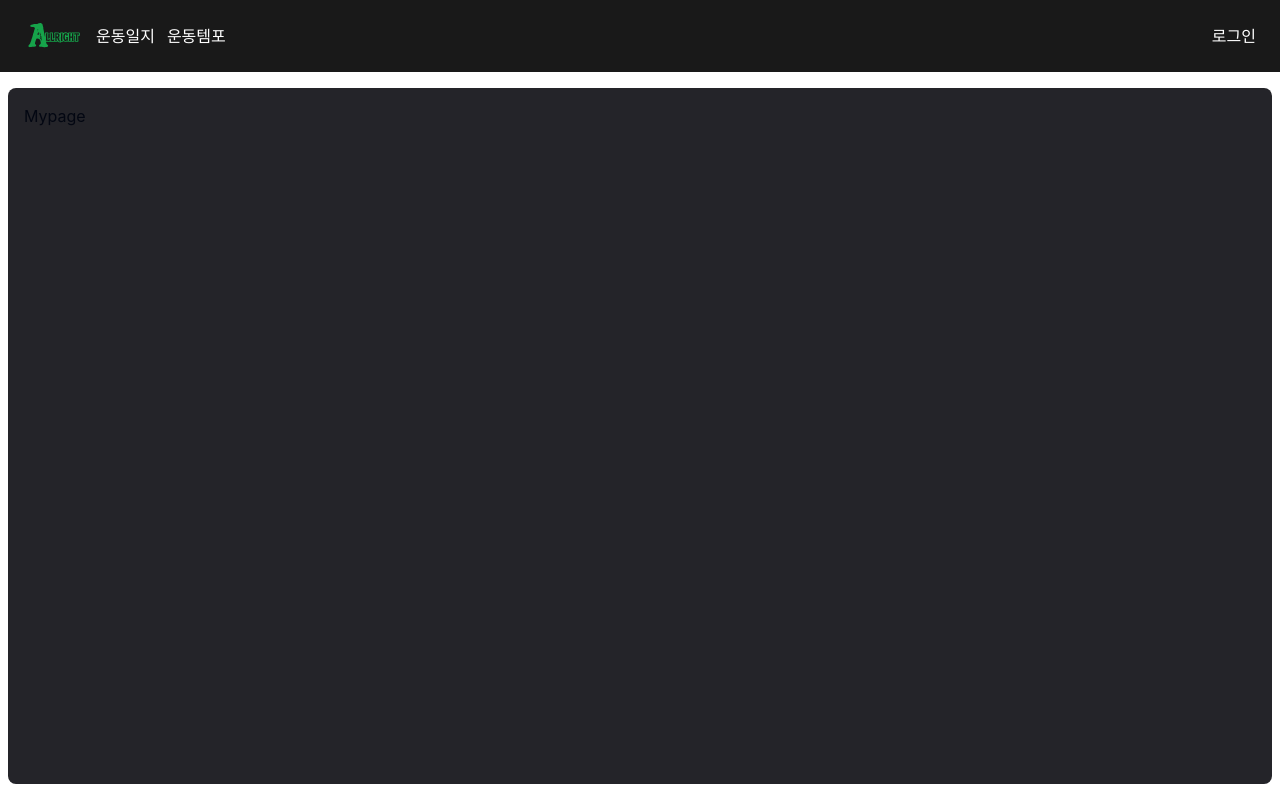
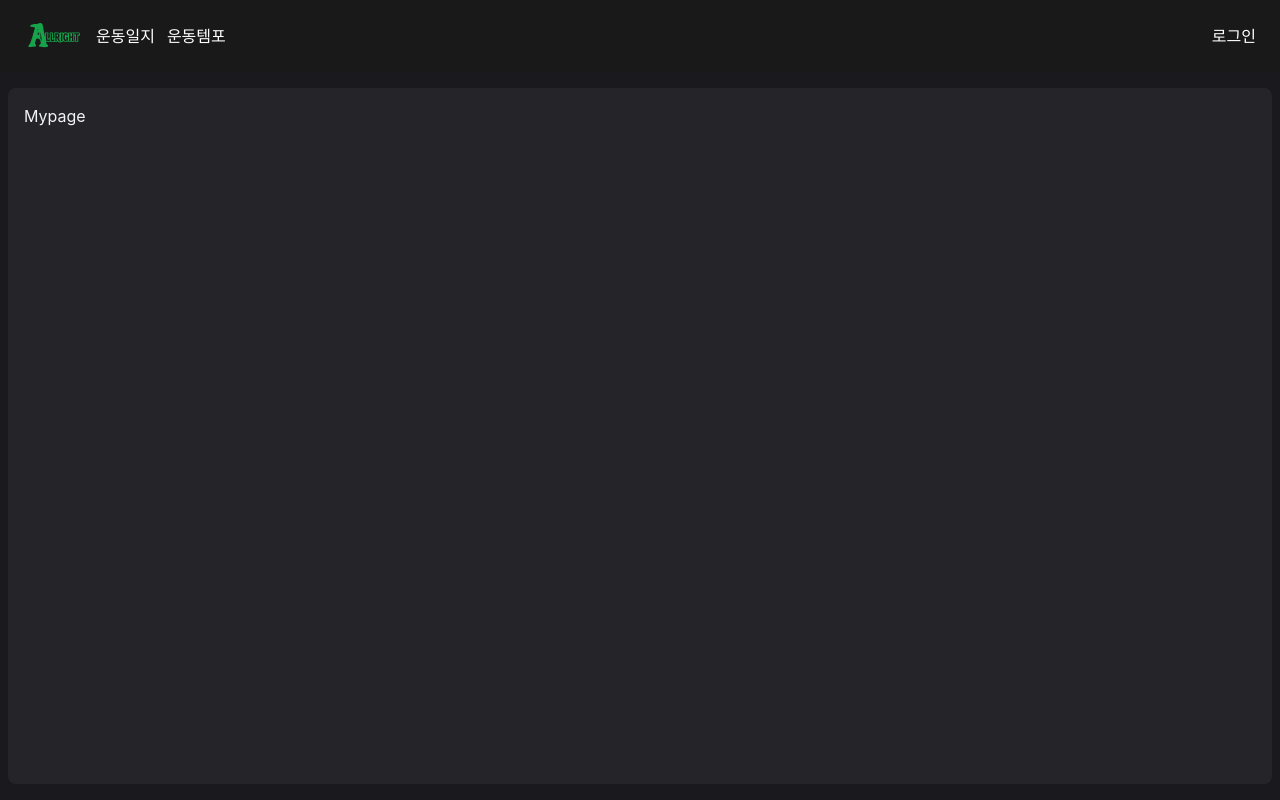
Before and after one commit to whdjh/YepBuddy, a Next.js app in the folder allright_web/: page /mypage in a window 1280 px wide. Built offline with nearby package versions, Linux system fonts and the light colour scheme; a web font is replaced by a local one.

Commit message:
chore: css 롤백

```diff
--- a/allright_web/src/styles/globals.css
+++ b/allright_web/src/styles/globals.css
@@ -1,11 +1,11 @@
+@import "tw-animate-css";
 @import "tailwindcss";
 @import './fonts.css';
-@import "tw-animate-css";
-
-@custom-variant dark (&:is(.dark *));
 
 :root {
-  --primary: oklch(0.21 0.034 264.665);
+  --background: #1a1a1e;
+  --foreground: #f3f4f6;
+  --primary: #c179ff;
   --purple-500: #BF5eff;
   --purple-600: #a339ff;
   --purple-700: #9900ff;
@@ -16,41 +16,12 @@
   --gray-400: #D1D5DB;
   --gray-500: #6b7280;
   --gray-600: #4b5563;
-  --radius: 0.625rem;
-  --background: oklch(1 0 0);
-  --foreground: oklch(0.13 0.028 261.692);
-  --card: oklch(1 0 0);
-  --card-foreground: oklch(0.13 0.028 261.692);
-  --popover: oklch(1 0 0);
-  --popover-foreground: oklch(0.13 0.028 261.692);
-  --primary-foreground: oklch(0.985 0.002 247.839);
-  --secondary: oklch(0.967 0.003 264.542);
-  --secondary-foreground: oklch(0.21 0.034 264.665);
-  --muted: oklch(0.967 0.003 264.542);
-  --muted-foreground: oklch(0.551 0.027 264.364);
-  --accent: oklch(0.967 0.003 264.542);
-  --accent-foreground: oklch(0.21 0.034 264.665);
-  --destructive: oklch(0.577 0.245 27.325);
-  --border: oklch(0.928 0.006 264.531);
-  --input: oklch(0.928 0.006 264.531);
-  --ring: oklch(0.707 0.022 261.325);
-  --chart-1: oklch(0.646 0.222 41.116);
-  --chart-2: oklch(0.6 0.118 184.704);
-  --chart-3: oklch(0.398 0.07 227.392);
-  --chart-4: oklch(0.828 0.189 84.429);
-  --chart-5: oklch(0.769 0.188 70.08);
-  --sidebar: oklch(0.985 0.002 247.839);
-  --sidebar-foreground: oklch(0.13 0.028 261.692);
-  --sidebar-primary: oklch(0.21 0.034 264.665);
-  --sidebar-primary-foreground: oklch(0.985 0.002 247.839);
-  --sidebar-accent: oklch(0.967 0.003 264.542);
-  --sidebar-accent-foreground: oklch(0.21 0.034 264.665);
-  --sidebar-border: oklch(0.928 0.006 264.531);
-  --sidebar-ring: oklch(0.707 0.022 261.325);
 }
 
 @media (prefers-color-scheme: dark) {
   :root {
+    --background: #0a0a0a;
+    --foreground: #f3f4f6;
     --gray-50: #9CA3AF;
     --gray-400: #D1D5DB;
   }
@@ -188,84 +159,3 @@ mux-player {
     --media-accent-color: var(--purple-600) !important;
 
 }
-
-@theme inline {
-  --radius-sm: calc(var(--radius) - 4px);
-  --radius-md: calc(var(--radius) - 2px);
-  --radius-lg: var(--radius);
-  --radius-xl: calc(var(--radius) + 4px);
-  --color-background: var(--background);
-  --color-foreground: var(--foreground);
-  --color-card: var(--card);
-  --color-card-foreground: var(--card-foreground);
-  --color-popover: var(--popover);
-  --color-popover-foreground: var(--popover-foreground);
-  --color-primary: var(--primary);
-  --color-primary-foreground: var(--primary-foreground);
-  --color-secondary: var(--secondary);
-  --color-secondary-foreground: var(--secondary-foreground);
-  --color-muted: var(--muted);
-  --color-muted-foreground: var(--muted-foreground);
-  --color-accent: var(--accent);
-  --color-accent-foreground: var(--accent-foreground);
-  --color-destructive: var(--destructive);
-  --color-border: var(--border);
-  --color-input: var(--input);
-  --color-ring: var(--ring);
-  --color-chart-1: var(--chart-1);
-  --color-chart-2: var(--chart-2);
-  --color-chart-3: var(--chart-3);
-  --color-chart-4: var(--chart-4);
-  --color-chart-5: var(--chart-5);
-  --color-sidebar: var(--sidebar);
-  --color-sidebar-foreground: var(--sidebar-foreground);
-  --color-sidebar-primary: var(--sidebar-primary);
-  --color-sidebar-primary-foreground: var(--sidebar-primary-foreground);
-  --color-sidebar-accent: var(--sidebar-accent);
-  --color-sidebar-accent-foreground: var(--sidebar-accent-foreground);
-  --color-sidebar-border: var(--sidebar-border);
-  --color-sidebar-ring: var(--sidebar-ring);
-}
-
-.dark {
-  --background: oklch(0.13 0.028 261.692);
-  --foreground: oklch(0.985 0.002 247.839);
-  --card: oklch(0.21 0.034 264.665);
-  --card-foreground: oklch(0.985 0.002 247.839);
-  --popover: oklch(0.21 0.034 264.665);
-  --popover-foreground: oklch(0.985 0.002 247.839);
-  --primary: oklch(0.928 0.006 264.531);
-  --primary-foreground: oklch(0.21 0.034 264.665);
-  --secondary: oklch(0.278 0.033 256.848);
-  --secondary-foreground: oklch(0.985 0.002 247.839);
-  --muted: oklch(0.278 0.033 256.848);
-  --muted-foreground: oklch(0.707 0.022 261.325);
-  --accent: oklch(0.278 0.033 256.848);
-  --accent-foreground: oklch(0.985 0.002 247.839);
-  --destructive: oklch(0.704 0.191 22.216);
-  --border: oklch(1 0 0 / 10%);
-  --input: oklch(1 0 0 / 15%);
-  --ring: oklch(0.551 0.027 264.364);
-  --chart-1: oklch(0.488 0.243 264.376);
-  --chart-2: oklch(0.696 0.17 162.48);
-  --chart-3: oklch(0.769 0.188 70.08);
-  --chart-4: oklch(0.627 0.265 303.9);
-  --chart-5: oklch(0.645 0.246 16.439);
-  --sidebar: oklch(0.21 0.034 264.665);
-  --sidebar-foreground: oklch(0.985 0.002 247.839);
-  --sidebar-primary: oklch(0.488 0.243 264.376);
-  --sidebar-primary-foreground: oklch(0.985 0.002 247.839);
-  --sidebar-accent: oklch(0.278 0.033 256.848);
-  --sidebar-accent-foreground: oklch(0.985 0.002 247.839);
-  --sidebar-border: oklch(1 0 0 / 10%);
-  --sidebar-ring: oklch(0.551 0.027 264.364);
-}
-
-@layer base {
-  * {
-    @apply border-border outline-ring/50;
-  }
-  body {
-    @apply bg-background text-foreground;
-  }
-}
```
